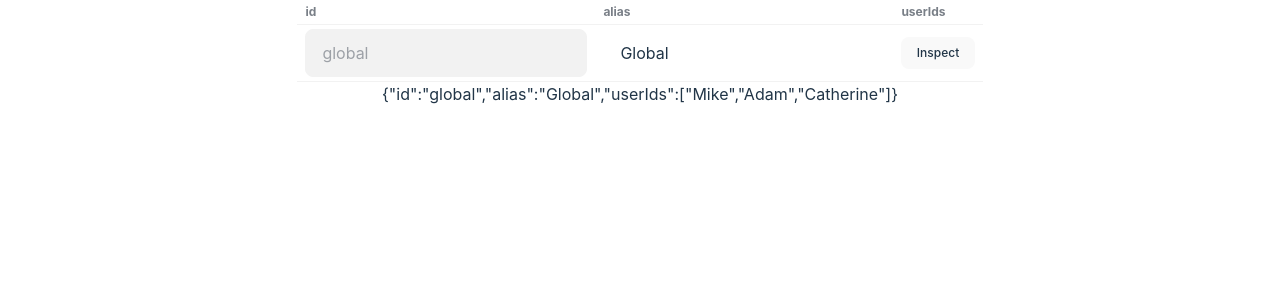
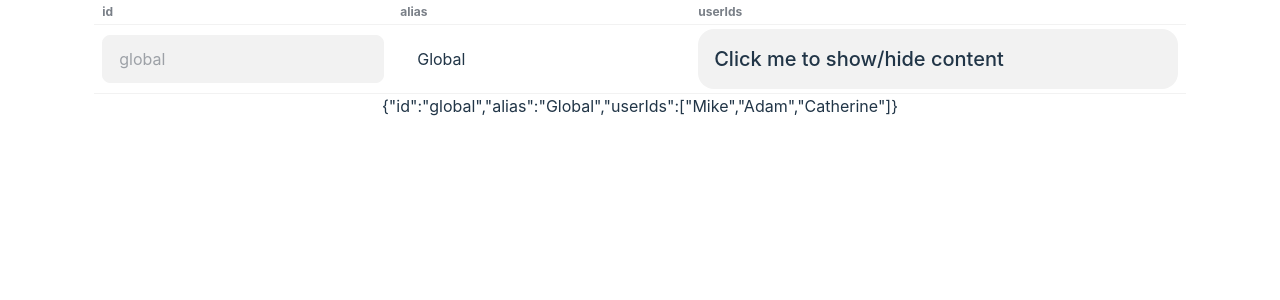
Before and after one commit to Oshulten/ChatRoom, a React (Vite) app in the folder ChatRoomFrontend/: page / in a window 1280 px wide. Shown: the top 300 px of the page. Built offline with nearby package versions, Linux system fonts and the light colour scheme.

Commit message:
feat: integrate ObjectInspector in row

```diff
--- a/ChatRoomFrontend/src/components/dataTable2.tsx
+++ b/ChatRoomFrontend/src/components/dataTable2.tsx
@@ -3,6 +3,7 @@ import { castStringToObject } from "../utilities/casting";
 import { toIsoString } from "../utilities/dateRepresentation";
 import { typeCheck } from "../utilities/typeCheck";
 import { useState } from "react";
+import ObjectInspector from "./objectInspector";
 
 /* eslint-disable react/react-in-jsx-scope */
 interface InteractiveDataRowProps {
@@ -41,8 +42,7 @@ export function InteractiveDataRow({ disableIds }: InteractiveDataRowProps) {
             const newEntity = reassembleEntity(entity, newPropertyValue, propertyKey) as ChatSpaceClass;
             setEntity(newEntity);
         };
-    }
-
+    };
 
     return (
         <div className="overflow-x-auto">
@@ -151,5 +151,16 @@ export function InteractiveDataCell({ value, onChange, disabled }: InteractiveDa
 
         return <>{dateTimeElement}</>;
     }
-    return <button>Inspect</button>
+    return (
+        <div className="collapse bg-base-200">
+            <input type="checkbox" />
+            <div className="collapse-title text-xl font-medium">Click me to show/hide content</div>
+            <div className="collapse-content">
+                <ObjectInspector
+                    subject={value as object}
+                    subjectKey={"?"}
+                    onChange={(newObject, key) => console.log(`${newObject}, ${key}`)} />
+            </div>
+        </div>
+    )
 }
```
Also changed, not shown: ChatRoomFrontend/src/components/objectInspector.tsx (+0 -9 lines).
